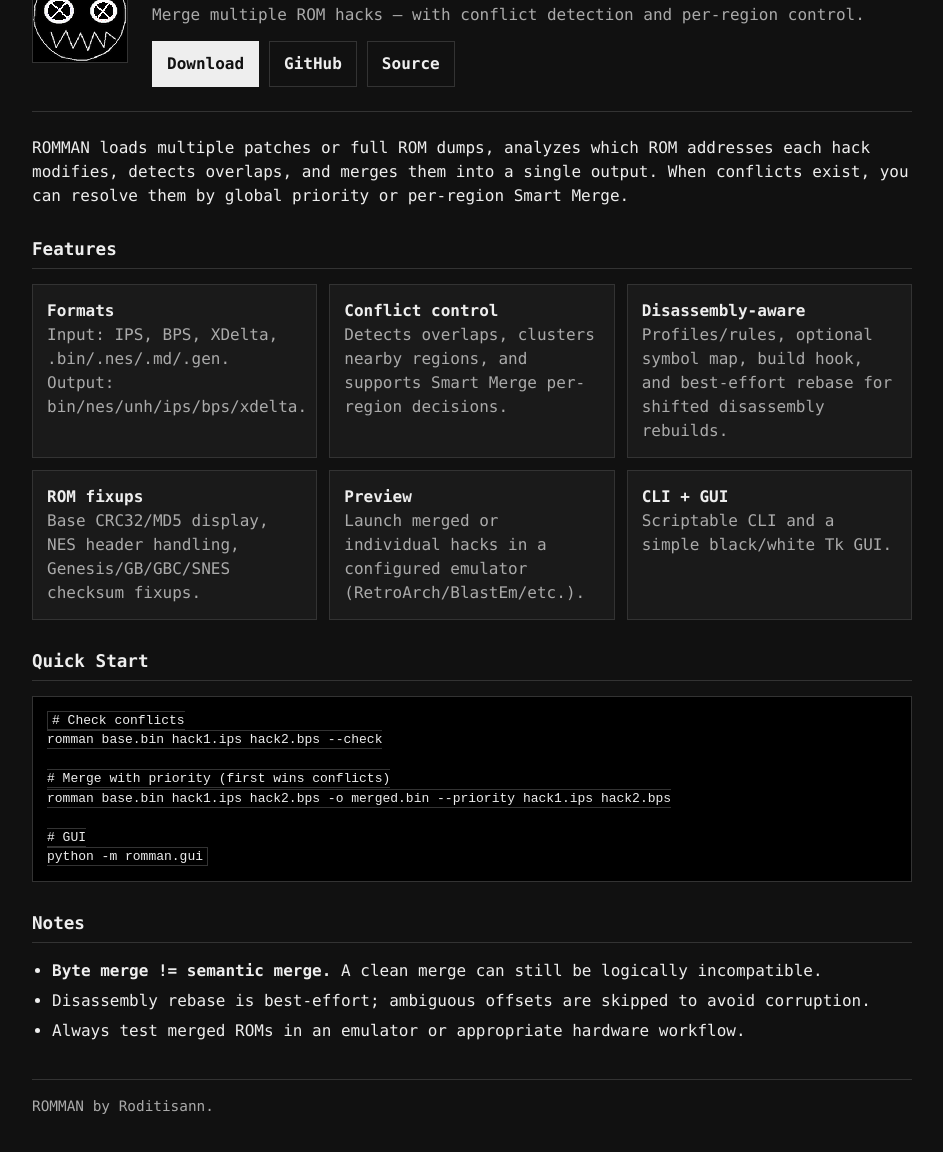
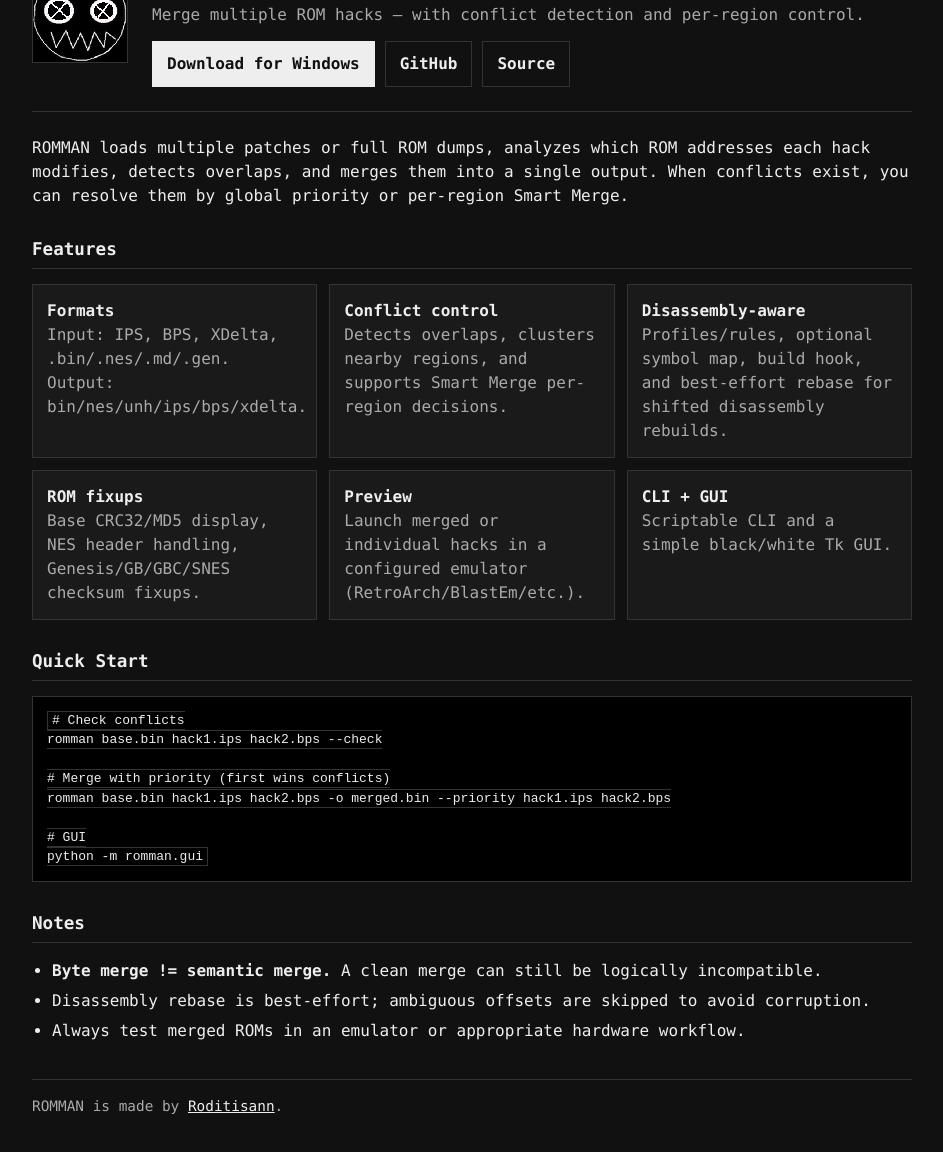
Before and after one commit to Roditisann/ROMMAN, a plain HTML site: page docs/index.html in a window 1280 px wide. Shown: the part 88-1240 px from the top of the page, without its empty margins (168-1111 px from the left). Drawn offline with Linux system fonts and the light colour scheme.

Commit message:
Update footer profile link

```diff
--- a/docs/index.html
+++ b/docs/index.html
@@ -39,7 +39,7 @@
         <div class="tag">Merge multiple ROM hacks — with conflict detection and per-region control.</div>
         <div class="btns">
           <!-- Replace # with your GitHub releases URL -->
-          <a class="btn" href="https://github.com/Roditisann/ROMMAN/releases/download/v1.0.0/ROMMAN.exe">Download</a>
+          <a class="btn" href="https://github.com/Roditisann/ROMMAN/releases/download/v1.0.0/ROMMAN.exe">Download for Windows</a>
           <a class="btn alt" href="https://github.com/Roditisann/ROMMAN">GitHub</a>
           <a class="btn alt" href="https://github.com/Roditisann/ROMMAN/archive/refs/heads/main.zip">Source</a>
         </div>
@@ -76,7 +76,7 @@ python -m romman.gui</code></pre>
     </ul>
 
     <footer>
-      <div>ROMMAN by Roditisann.</div>
+      <div>ROMMAN is made by <a href="https://guns.lol/roditisann">Roditisann</a>.</div>
     </footer>
   </div>
 </body>
```
